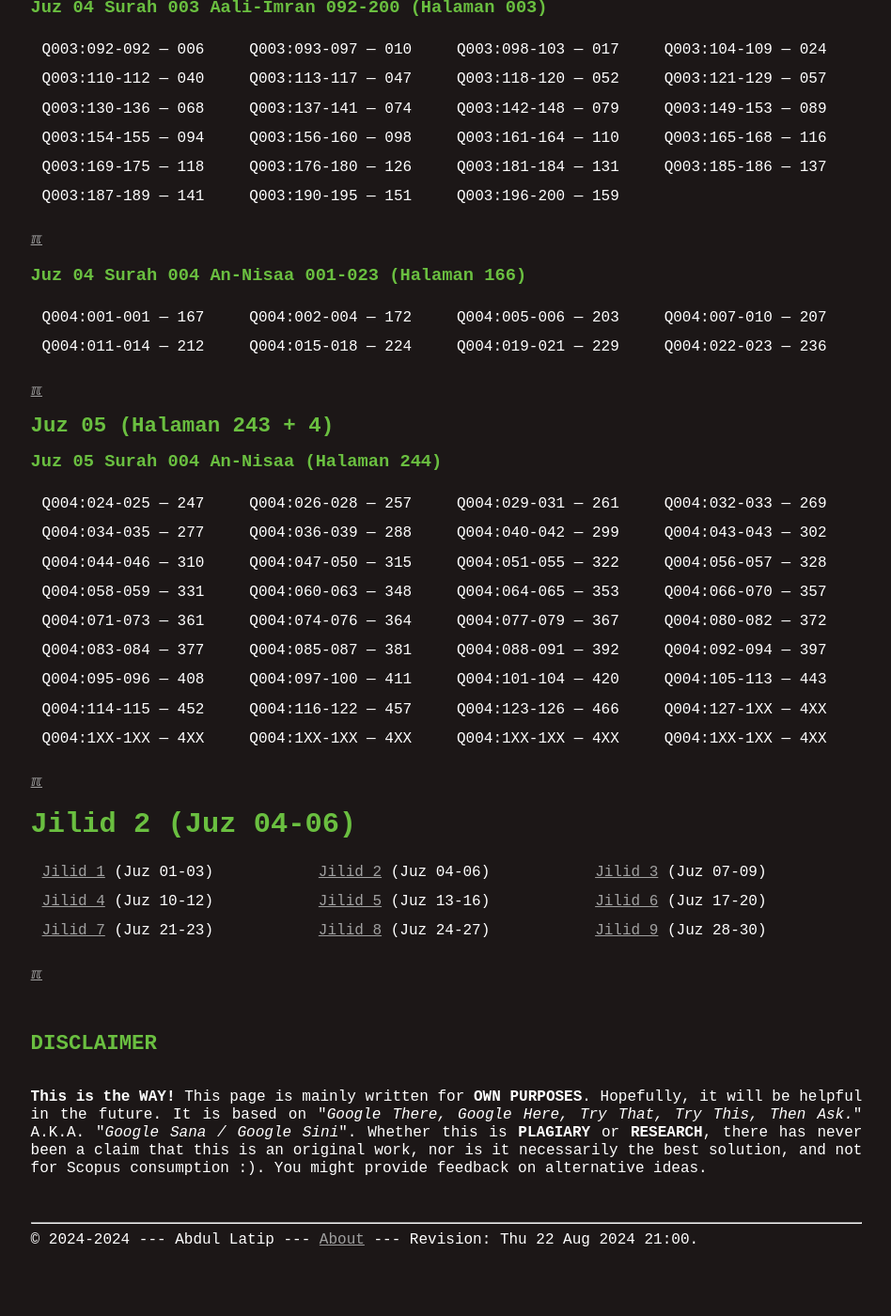
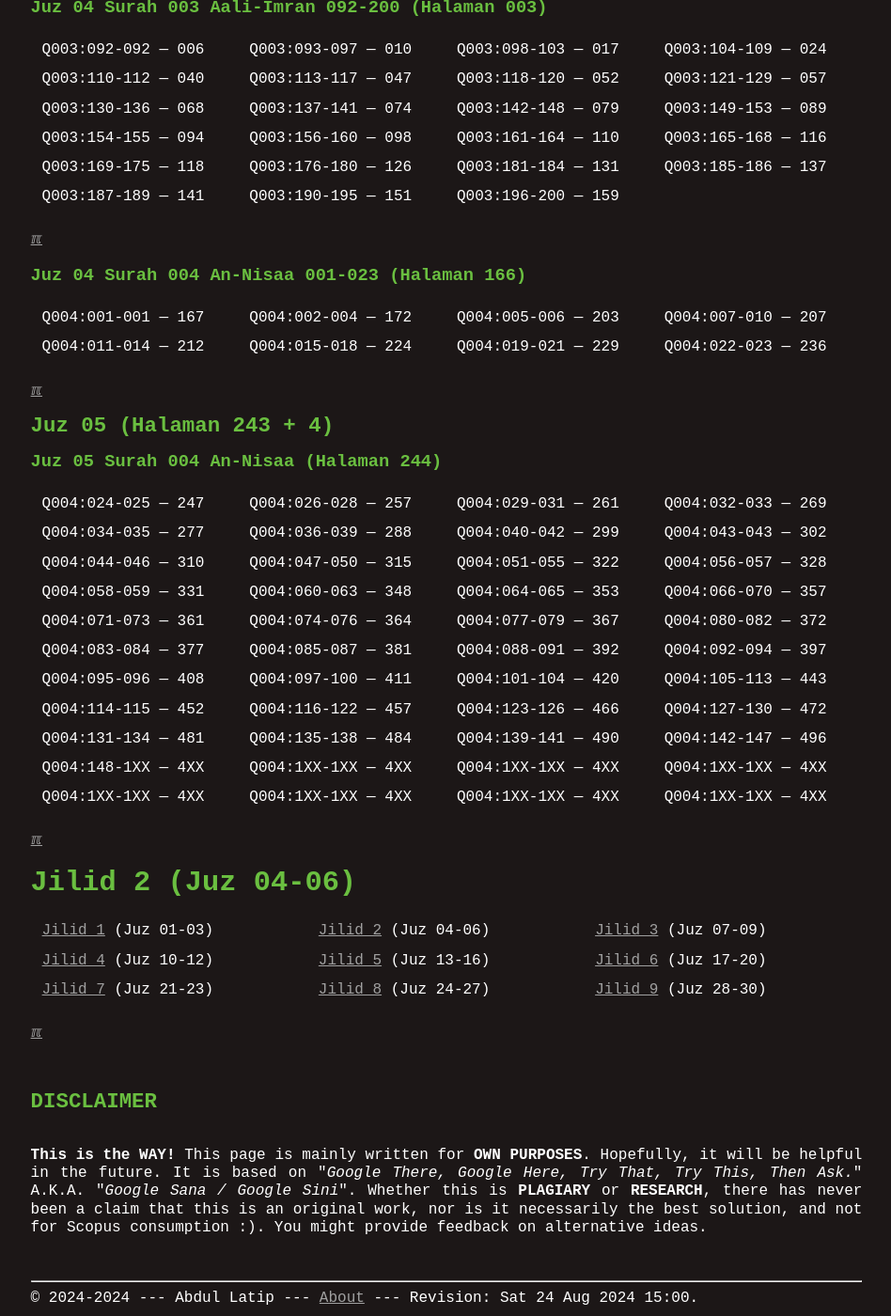
Before and after one commit to dullatip/indexquran, a Jekyll site: the page built from 002.md, in a window 1280 px wide and 1400 px high, scrolled down 851 px. Shown: the whole window at 94% size, without its empty margins (165-1113 px from the left). Built offline with Jekyll 4.4.1, drawn with Linux system fonts in a browser that asks for light colours; before the commit the page ends 2188 px from its top, so only the background shows below that.

Commit message:
modified:   002.md

```diff
--- a/002.md
+++ b/002.md
@@ -43,7 +43,9 @@
 | Q004:071-073 --- 361 | Q004:074-076 --- 364 | Q004:077-079 --- 367 | Q004:080-082 --- 372 |
 | Q004:083-084 --- 377 | Q004:085-087 --- 381 | Q004:088-091 --- 392 | Q004:092-094 --- 397 |
 | Q004:095-096 --- 408 | Q004:097-100 --- 411 | Q004:101-104 --- 420 | Q004:105-113 --- 443 |
-| Q004:114-115 --- 452 | Q004:116-122 --- 457 | Q004:123-126 --- 466 | Q004:127-1XX --- 4XX |
+| Q004:114-115 --- 452 | Q004:116-122 --- 457 | Q004:123-126 --- 466 | Q004:127-130 --- 472 |
+| Q004:131-134 --- 481 | Q004:135-138 --- 484 | Q004:139-141 --- 490 | Q004:142-147 --- 496 |
+| Q004:148-1XX --- 4XX | Q004:1XX-1XX --- 4XX | Q004:1XX-1XX --- 4XX | Q004:1XX-1XX --- 4XX |
 | Q004:1XX-1XX --- 4XX | Q004:1XX-1XX --- 4XX | Q004:1XX-1XX --- 4XX | Q004:1XX-1XX --- 4XX |
 
 [&#x213C;](#)<br id="idxA">
--- a/_config.yml
+++ b/_config.yml
@@ -1,4 +1,4 @@
-version:          "Thu 22 Aug 2024 21:00"
+version:          "Sat 24 Aug 2024 15:00"
 copyright:        "2024-2024"
 title:            "Index Tafsir Al-Azhar HAMKA"
 author:           "Abdul Latip"
```
Also changed, not shown: 000.md (+1 -1 lines).
